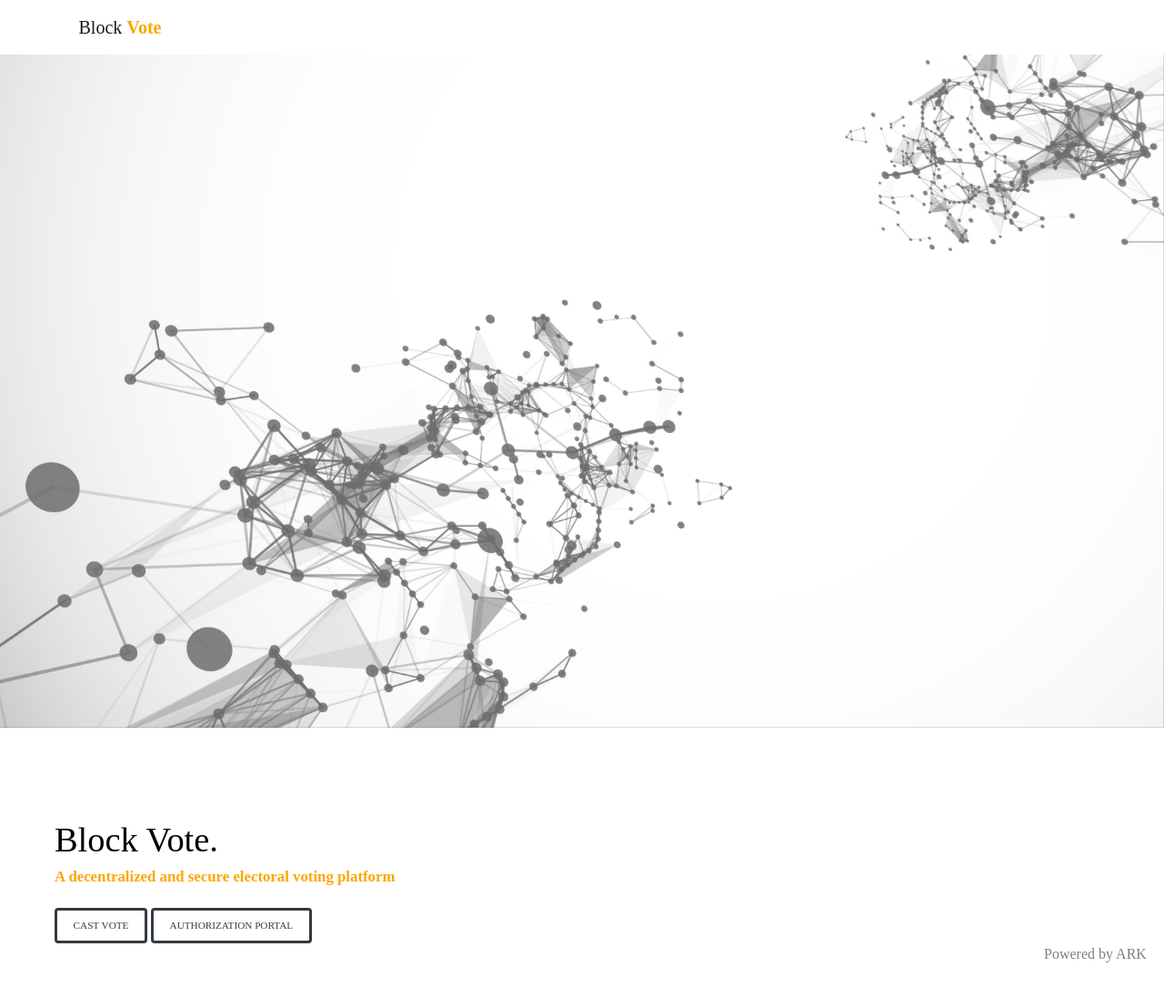
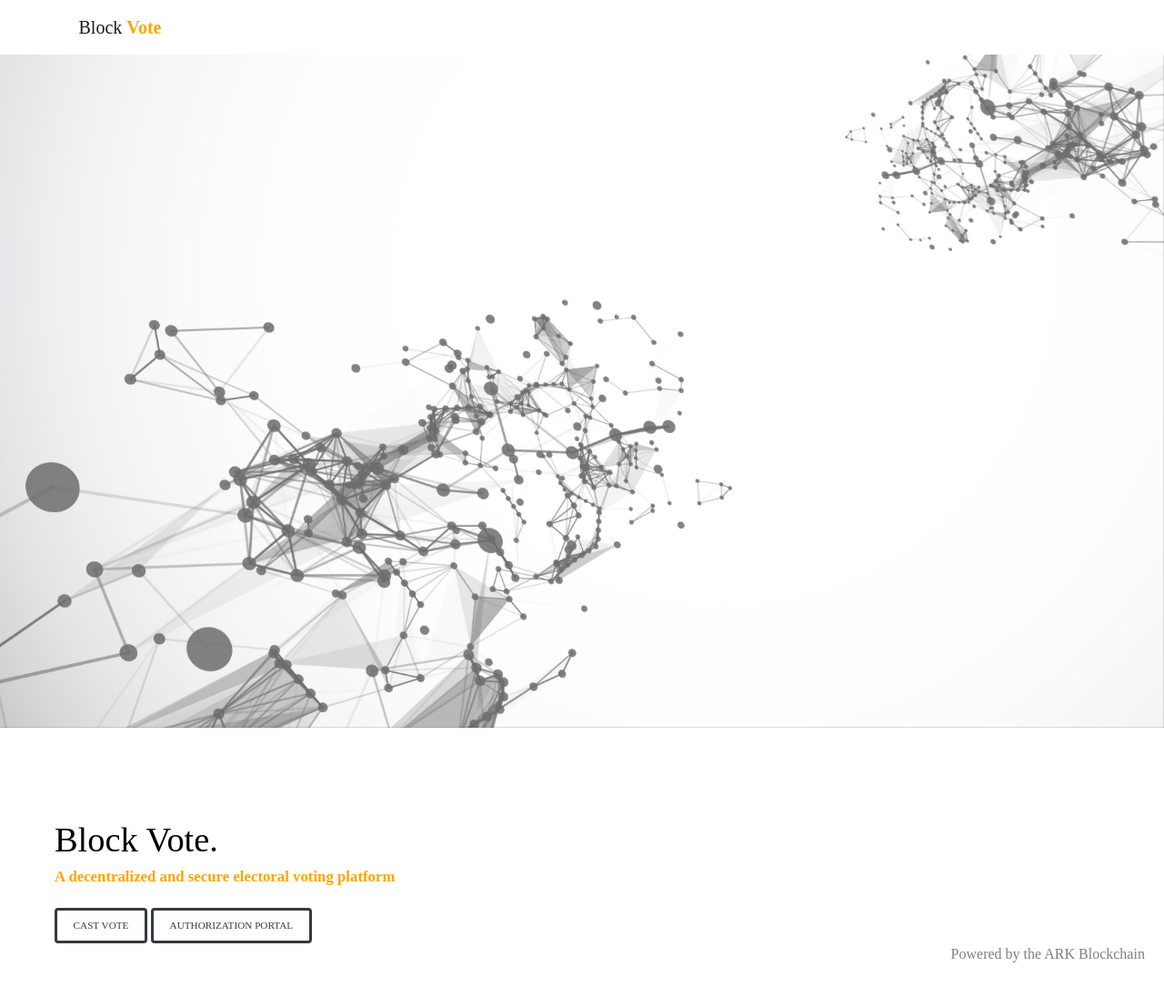
Before and after one commit to Subhanc/Block-Vote, a website: page Blockchain.io/index.html in a window 1280 px wide. Shown: the top 1096 px of the page at 91% size. Drawn offline with nearby package versions, Linux system fonts and the light colour scheme.

```diff
--- a/Blockchain.io/index.html
+++ b/Blockchain.io/index.html
@@ -39,7 +39,7 @@
 			<a class="btn btn-outline-dark landingButton" href="/Desktop/blockchain/Blockchain.io/ballot.html"> Cast Vote </a>
 			<a class="btn btn-outline-dark landingButton" href="/Desktop/blockchain/Blockchain.io/ballot.html"> Authorization Portal </a>
 
-			<div class = "power"> Powered by ARK </div>
+			<div class = "power"> Powered by the ARK Blockchain </div>
 		</div> <!-- End Home Section -->
 
 		<!-- Start About Section -->
--- a/Blockchain.io/style.css
+++ b/Blockchain.io/style.css
@@ -102,7 +102,7 @@
 
 .power
 {
-  padding-left: 85%;
+  padding-left: 77%;
   opacity: 0.5;
 }
 .caption {
```
